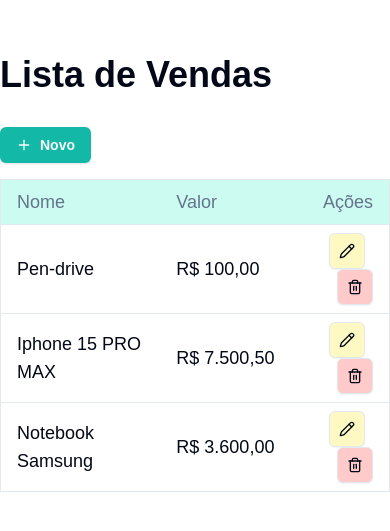
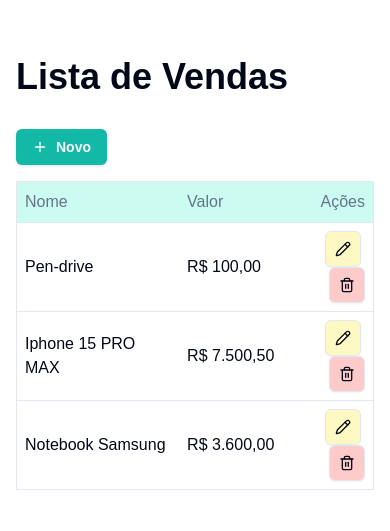
Before and after one commit to pedrocarvalho3/sales-list, a Next.js app: page / in a window 390 px wide. Shown: the part 149-680 px from the top of the page. Built offline with nearby package versions, Linux system fonts and the light colour scheme.

Commit message:
feat: responsivity for mobile

```diff
--- a/src/app/layout.tsx
+++ b/src/app/layout.tsx
@@ -27,7 +27,7 @@ export default function RootLayout({
       <body
         className={`${geistSans.variable} ${geistMono.variable} antialiased`}
       >
-        <main className="mx-auto flex min-h-screen max-w-6xl items-center justify-center">
+        <main className="mx-auto flex min-h-screen max-w-6xl items-center justify-center px-4">
           {children}
         </main>
       </body>
--- a/src/components/commons/SalesList.tsx
+++ b/src/components/commons/SalesList.tsx
@@ -69,12 +69,14 @@ export default function SalesList() {
         </Button>
       </div>
       <div className="overflow-x-auto">
-        <Table className="min-w-full border border-gray-200 bg-white text-lg">
+        <Table className="min-w-full border border-gray-200 bg-white text-base md:text-lg">
           <TableHeader>
             <TableRow className="bg-teal-100">
-              <TableHead className="border-b px-4 py-2">Nome</TableHead>
-              <TableHead className="border-b px-4 py-2">Valor</TableHead>
-              <TableHead className="border-b px-4 py-2 text-right">
+              <TableHead className="border-b px-2 py-2 md:px-4">Nome</TableHead>
+              <TableHead className="border-b px-2 py-2 md:px-4">
+                Valor
+              </TableHead>
+              <TableHead className="border-b px-2 py-2 text-right md:px-4">
                 Ações
               </TableHead>
             </TableRow>
@@ -82,23 +84,23 @@ export default function SalesList() {
           <TableBody>
             {sales.map(sale => (
               <TableRow key={sale.id} className="hover:bg-gray-50">
-                <TableCell className="border-b px-4 py-2">
+                <TableCell className="border-b px-2 py-2 md:px-4">
                   {sale.name}
                 </TableCell>
-                <TableCell className="border-b px-4 py-2">
+                <TableCell className="border-b px-2 py-2 md:px-4">
                   {sale.amount.toLocaleString('pt-BR', {
                     style: 'currency',
                     currency: 'BRL',
                   })}
                 </TableCell>
-                <TableCell className="border-b px-4 py-2 text-right">
+                <TableCell className="border-b px-2 py-2 text-right md:px-4">
                   <Button
                     variant="outline"
                     size="icon"
-                    className="mr-2 bg-yellow-100 hover:bg-yellow-200"
+                    className="mr-1 bg-yellow-100 hover:bg-yellow-200 md:mr-2"
                     onClick={() => handleEdit(sale)}
                   >
-                    <Pencil className="h-4 w-4" />
+                    <Pencil className="h-3 w-3 md:h-4 md:w-4" />
                   </Button>
                   <Button
                     variant="outline"
@@ -106,7 +108,7 @@ export default function SalesList() {
                     className="bg-red-200 hover:bg-red-300"
                     onClick={() => handleDelete(sale.id)}
                   >
-                    <Trash2 className="h-4 w-4" />
+                    <Trash2 className="h-3 w-3 md:h-4 md:w-4" />
                   </Button>
                 </TableCell>
               </TableRow>
```
